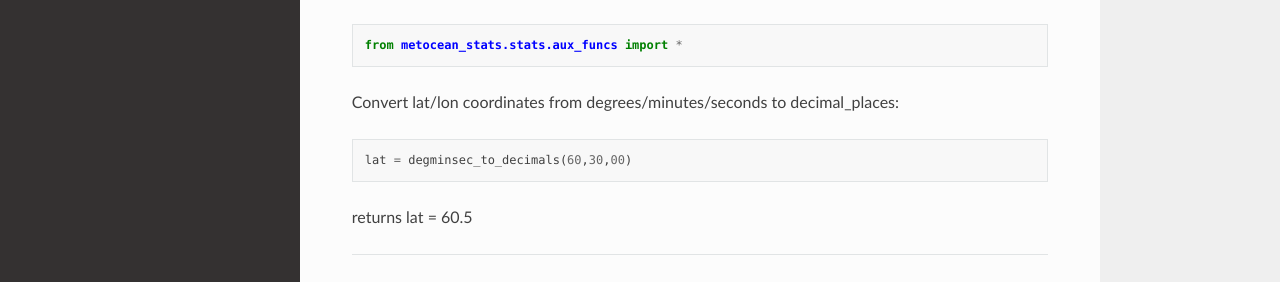
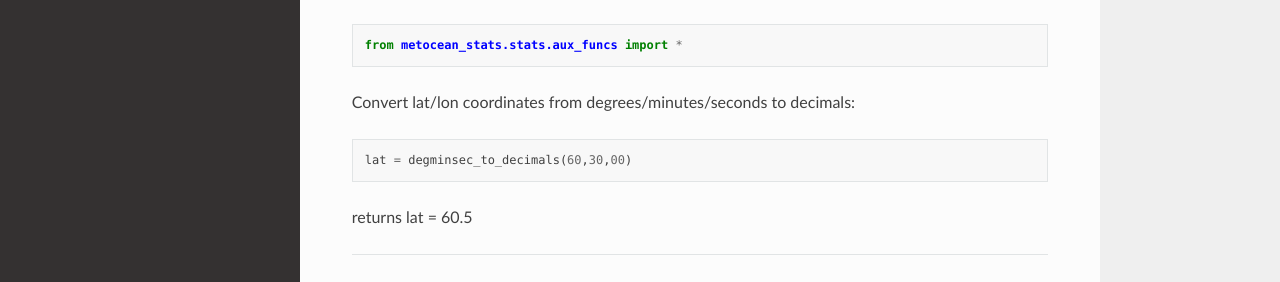
Before and after one commit to MET-OM/metocean-stats, a Sphinx documentation site: the page built from docs/index.rst, in a window 1280 px wide and 900 px high, scrolled down 64327 px. Shown: the part 540-822 px from the top of the window. Built offline with Sphinx 7.4.7 and the Read the Docs theme 2.0.0, drawn with Linux system fonts in a browser that asks for light colours.

Commit message:
Correct word in index.rst

```diff
--- a/docs/index.rst
+++ b/docs/index.rst
@@ -1636,7 +1636,7 @@ Auxiliary Functions
 
    from metocean_stats.stats.aux_funcs import *
 
-Convert lat/lon coordinates from degrees/minutes/seconds to decimal_places:
+Convert lat/lon coordinates from degrees/minutes/seconds to decimals:
 
 .. code-block:: python
 
```
